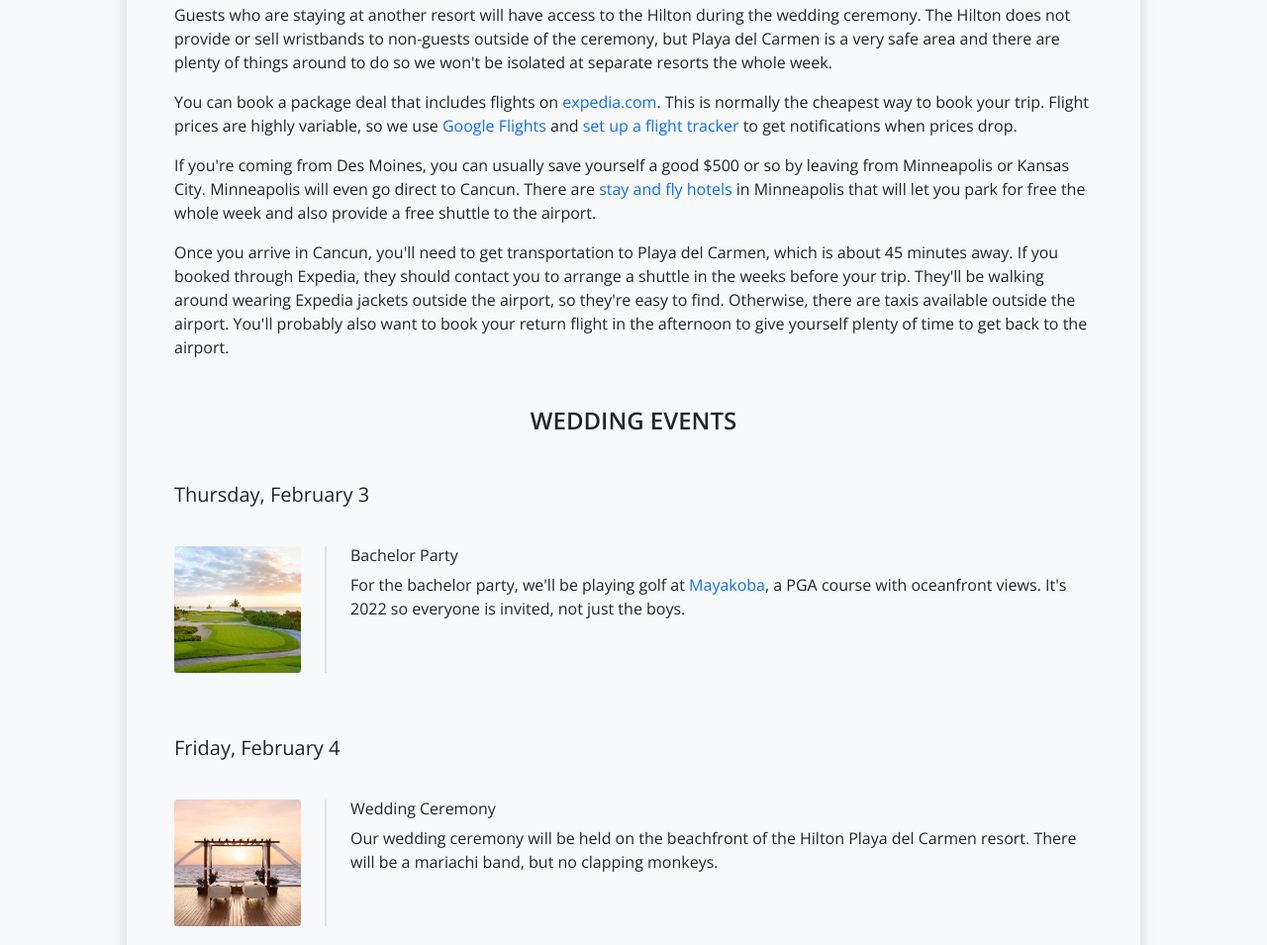
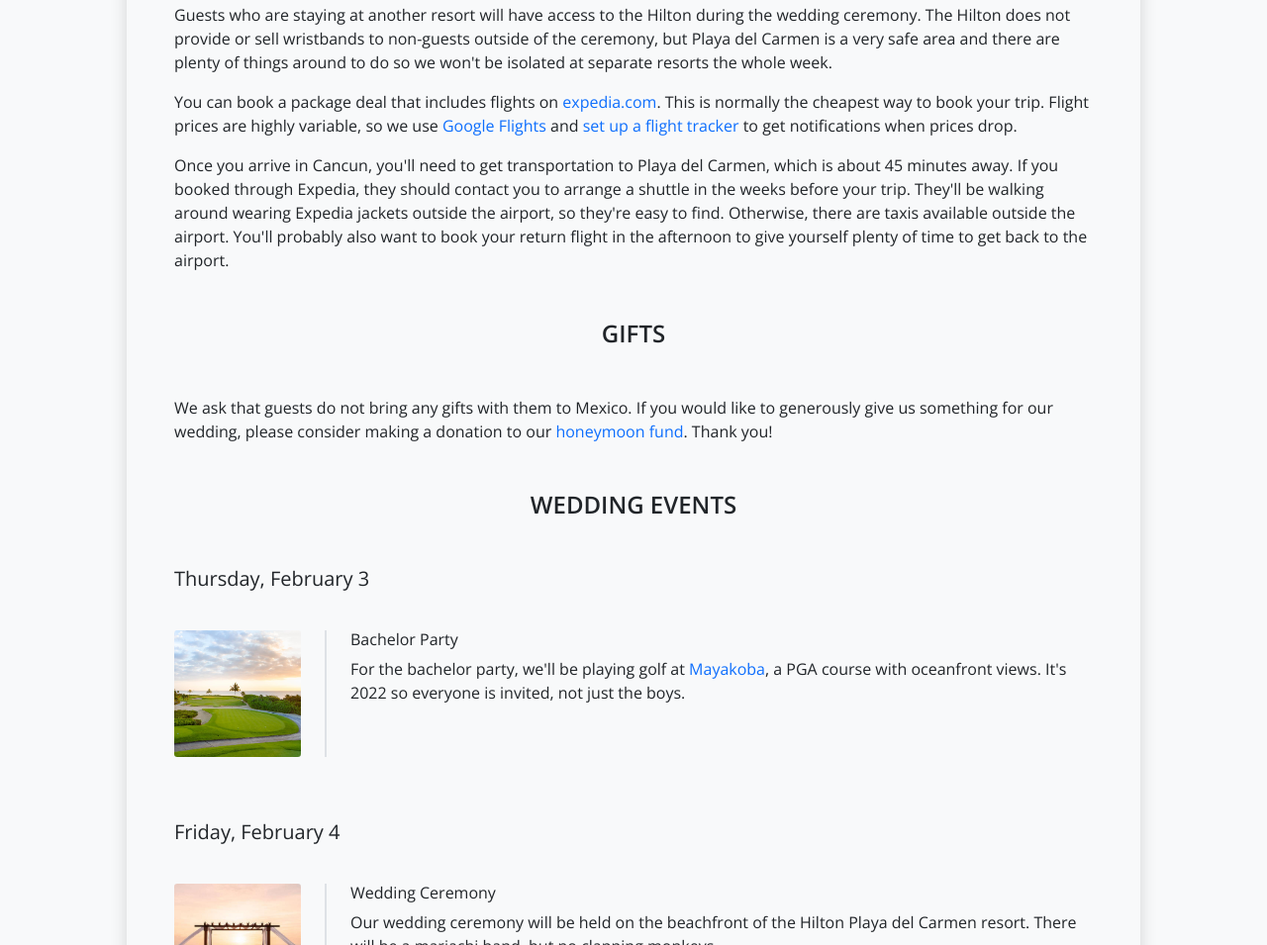
Before and after one commit to gumballhead/wedding, a website built with webpack: page index.html in a window 1280 px wide. Shown: the part 1899-2854 px from the top of the page at 99% size. Built offline with nearby package versions, Linux system fonts and the light colour scheme; a web font is replaced by a local one.

Commit message:
Add gift section

```diff
--- a/index.html
+++ b/index.html
@@ -70,17 +70,17 @@
                 </p>
 
                 <p>
-                    If you're coming from Des Moines, you can usually save yourself a good $500 or so by leaving from Minneapolis or Kansas City. Minneapolis will even go direct to Cancun.
-                    There are <a href="https://www.bloomingtonmn.org/bloomington-stay-and-fly">stay and fly hotels</a> in Minneapolis that will let you park for free the whole week and
-                    also provide a free shuttle to the airport.
-                </p>
-
-                <p>
                     Once you arrive in Cancun, you'll need to get transportation to Playa del Carmen, which is about 45 minutes away.
                     If you booked through Expedia, they should contact you to arrange a shuttle in the weeks before your trip.
                     They'll be walking around wearing Expedia jackets outside the airport, so they're easy to find.
                     Otherwise, there are taxis available outside the airport.
                     You'll probably also want to book your return flight in the afternoon to give yourself plenty of time to get back to the airport.
+                </p>
+
+                <h4>Gifts</h4>
+                <p>
+                    We ask that guests do not bring any gifts with them to Mexico. If you would like to generously give us something for our wedding,
+                    please consider making a donation to our <a href="https://www.paypal.com/donate/?business=SD7853XYHQG9Q&no_recurring=1&item_name=If+you+would+like+to+generously+gift+us+something+for+our+wedding%2C+please+consider+donating+to+our+honeymoon+fund.+Thank+you%21+&currency_code=USD">honeymoon fund</a>. Thank you!
                 </p>
 
                 <h4>Wedding Events</h4>
```
